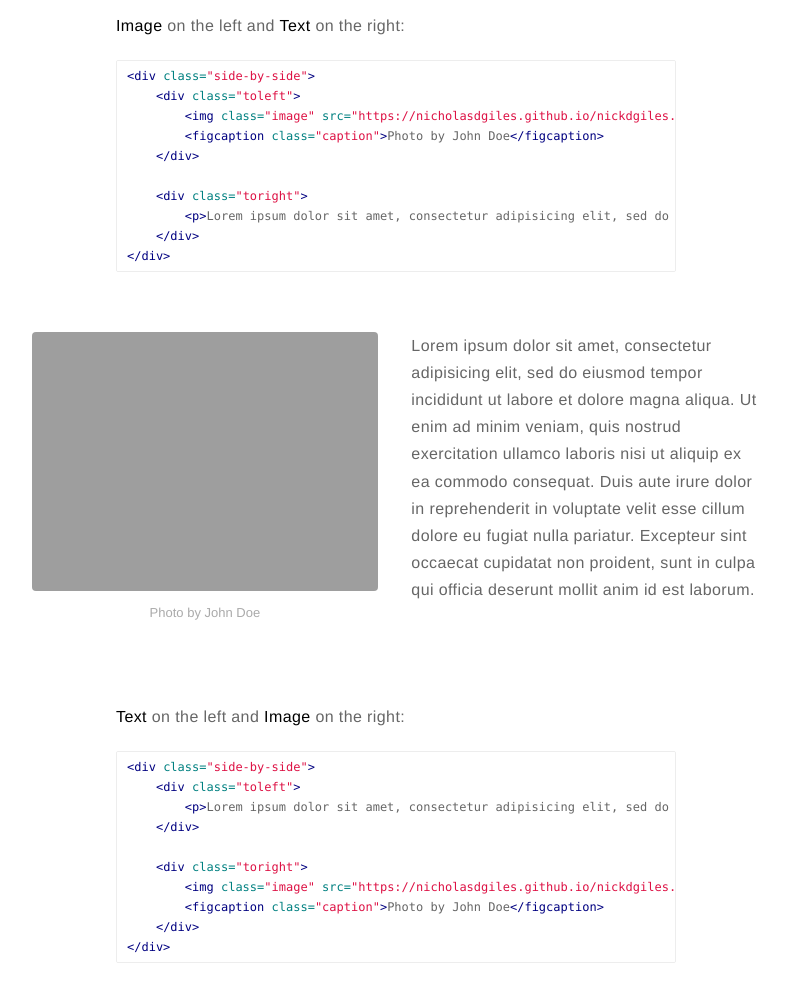
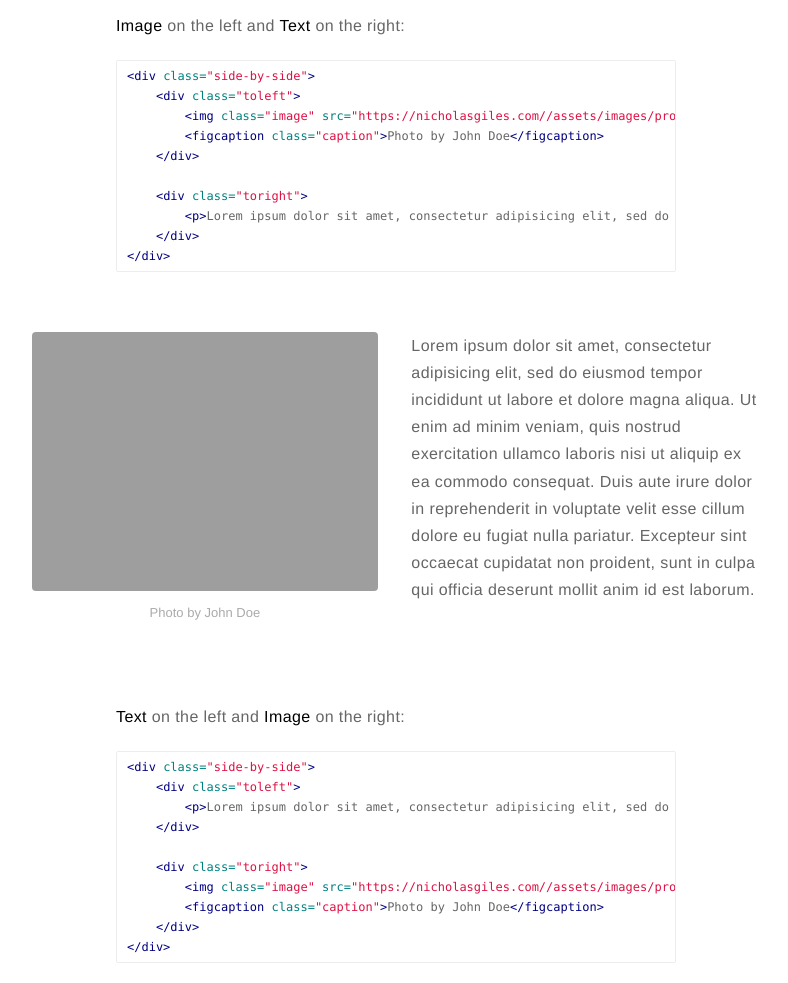
Before and after one commit to Nicholasdgiles/nicholasgiles.github.io, a Jekyll site: the page built from _posts/2015-02-24-markdown-extra-components.markdown, in a window 1280 px wide and 1400 px high, scrolled down 1068 px. Shown: the part 151-1134 px from the top of the window, without its empty margins (244-1032 px from the left). Built offline with Jekyll 4.4.1, drawn with Linux system fonts in a browser that asks for light colours; some of the changed lines change nothing that is shown.

Commit message:
Update _config.yml

```diff
--- a/_config.yml
+++ b/_config.yml
@@ -16,7 +16,7 @@ resume: true
 resume-external: true
 resume-url: https://google.com/?q=my+resume
 
-url: https://nicholasdgiles.github.io/nickdgiles.github.io
+url: https://nicholasgiles.com/
 # your url: https://USERNAME.github.io
 
 permalink: /:title/
```
